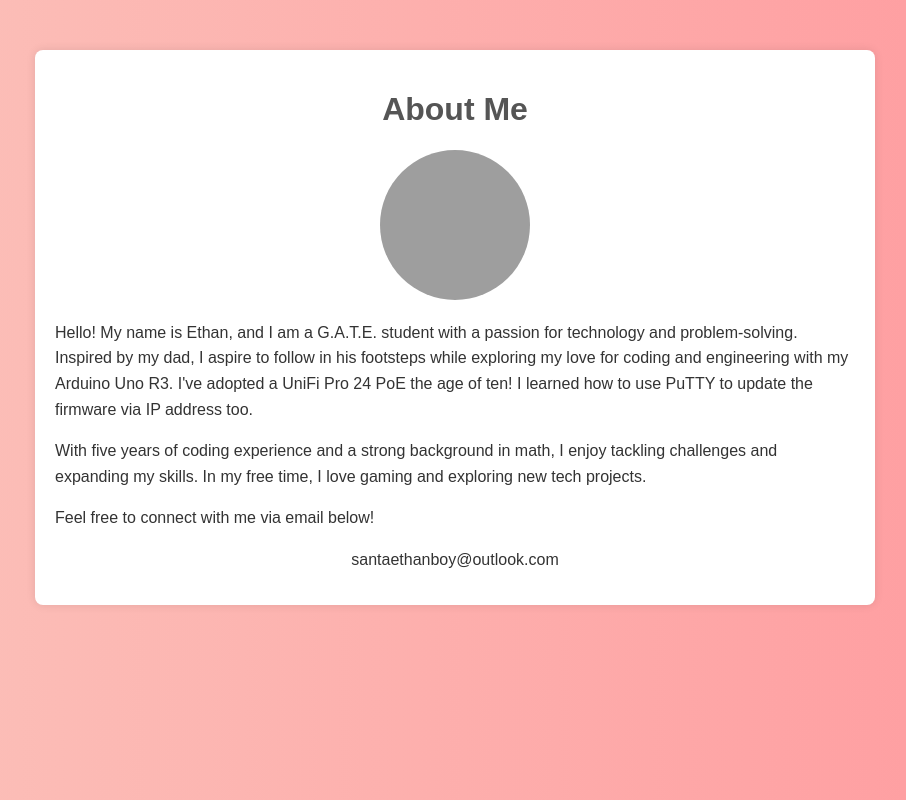
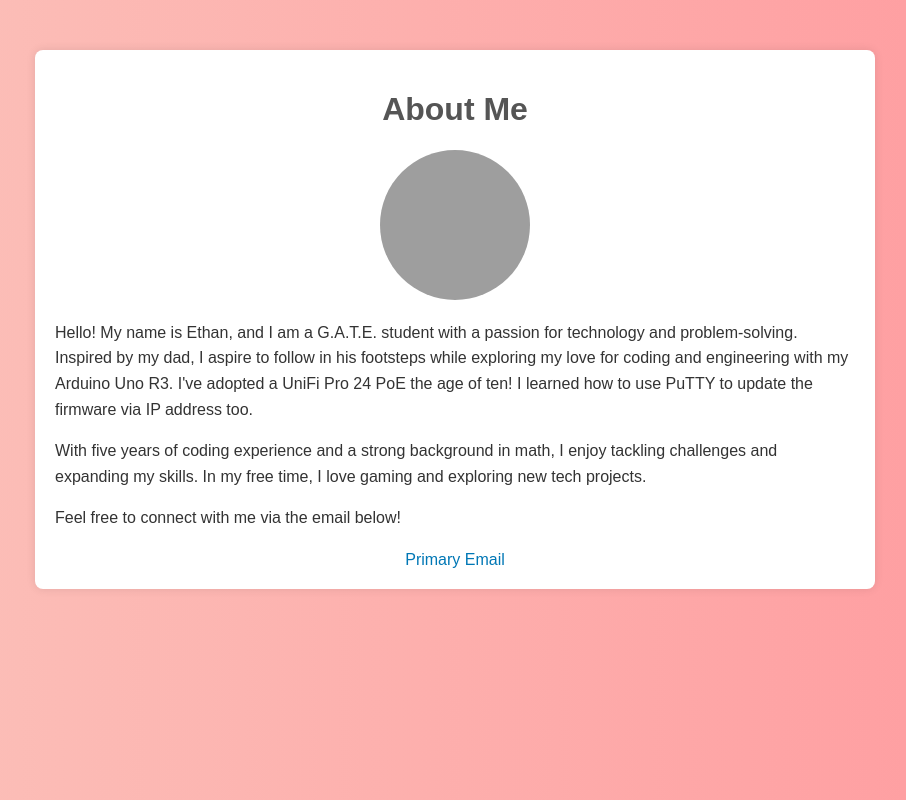
Before and after one commit to lolohio-create/mybio.github.io, a plain HTML site: page index.html in a window 1280 px wide. Shown: the whole page, without its empty margins (185-1091 px from the left). Drawn offline with Linux system fonts and the light colour scheme; grey boxes are pictures that could not be loaded.

Commit message:
Update index.html

```diff
--- a/index.html
+++ b/index.html
@@ -71,11 +71,10 @@
             <p>Hello! My name is Ethan, and I am a G.A.T.E. student with a passion for technology and problem-solving. Inspired by my dad, I aspire to follow in his footsteps while exploring my love for coding and engineering with my Arduino Uno R3. I've adopted a UniFi Pro 24 PoE the age of ten! I learned how to use PuTTY to update the firmware via IP address too.
 </p>
             <p>With five years of coding experience and a strong background in math, I enjoy tackling challenges and expanding my skills. In my free time, I love gaming and exploring new tech projects.</p>
-            <p>Feel free to connect with me via email below!</p>
+            <p>Feel free to connect with me via the email below!</p>
         </div>
         <div class="social-links">
-                <p>santaethanboy@outlook.com</p>
-
+              <a href="santaethanboy@outlook.com" target="_blank">Primary Email</a>
         </div>
     </div>
 </body>
```
